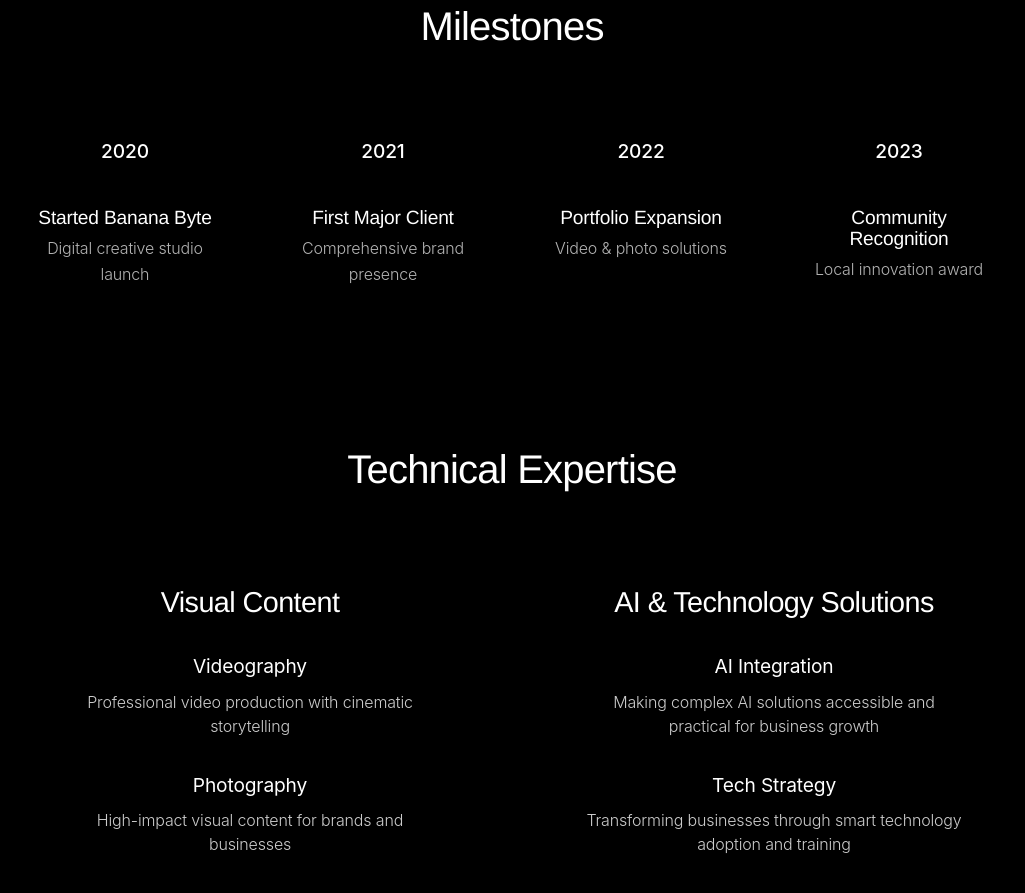
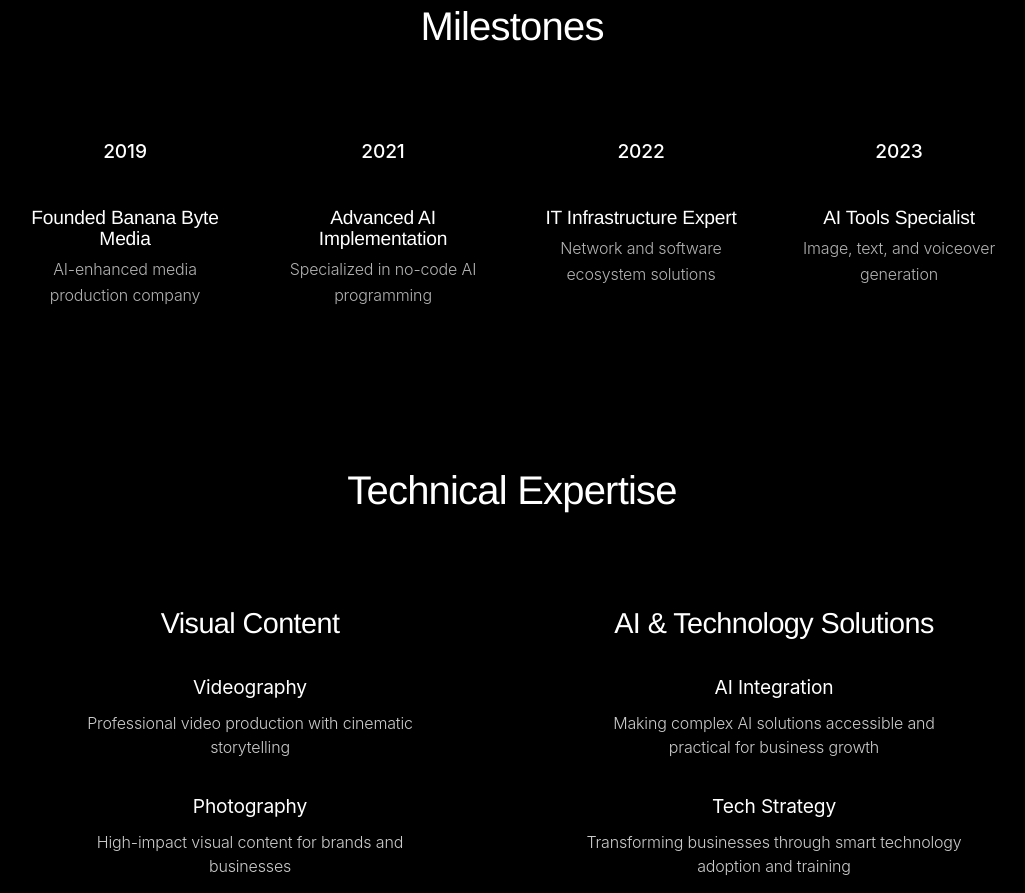
Before and after one commit to mrtwomore/Bananabyte, a Next.js app: page /about in a window 1280 px wide. Shown: the part 1400-2293 px from the top of the page, without its empty margins (128-1153 px from the left). Built offline with nearby package versions, Linux system fonts and the light colour scheme.

Commit message:
Update milestones section with AI and IT achievements

```diff
--- a/pages/about.js
+++ b/pages/about.js
@@ -67,24 +67,24 @@
             <h2>Milestones</h2>
             <div className={styles.timelineStrip}>
               <div className={styles.timelineItem}>
-                <span className={styles.year}>2020</span>
-                <h3>Started Banana Byte</h3>
-                <p>Digital creative studio launch</p>
+                <span className={styles.year}>2019</span>
+                <h3>Founded Banana Byte Media</h3>
+                <p>AI-enhanced media production company</p>
               </div>
               <div className={styles.timelineItem}>
                 <span className={styles.year}>2021</span>
-                <h3>First Major Client</h3>
-                <p>Comprehensive brand presence</p>
+                <h3>Advanced AI Implementation</h3>
+                <p>Specialized in no-code AI programming</p>
               </div>
               <div className={styles.timelineItem}>
                 <span className={styles.year}>2022</span>
-                <h3>Portfolio Expansion</h3>
-                <p>Video & photo solutions</p>
+                <h3>IT Infrastructure Expert</h3>
+                <p>Network and software ecosystem solutions</p>
               </div>
               <div className={styles.timelineItem}>
                 <span className={styles.year}>2023</span>
-                <h3>Community Recognition</h3>
-                <p>Local innovation award</p>
+                <h3>AI Tools Specialist</h3>
+                <p>Image, text, and voiceover generation</p>
               </div>
             </div>
           </div>
```
